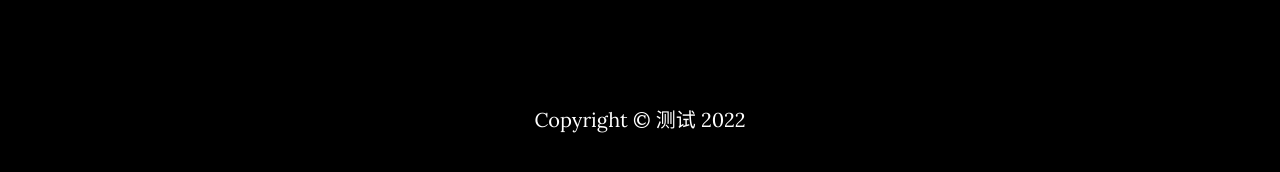
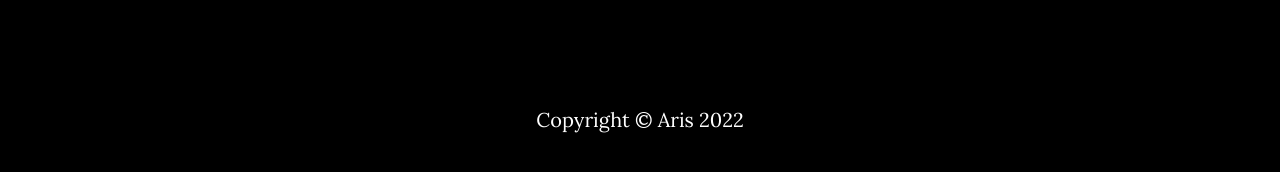
Before and after one commit to Aris-z/zyhacquaintance.github.io, a Jekyll site: the page built from index.html, in a window 1280 px wide and 900 px high, scrolled down 2532 px. Shown: the part 714-886 px from the top of the window. Built offline with Jekyll 4.4.1, drawn with Linux system fonts in a browser that asks for light colours.

Commit message:
Update _config.yml

```diff
--- a/_config.yml
+++ b/_config.yml
@@ -1,5 +1,5 @@
 # Site settings
-title: ArisZhang
+title: Aris Zhang
 email: 1461206118@qq.com
 url: https://zyhacquaintance.github.io
 description: "Coming from pkusz..."
@@ -10,7 +10,7 @@ color:
   links: '#219ab3'
 
 # Footer settings
-footer: 测试
+footer: Aris
 
 # Social networks usernames (many more available: google-plus, flickr, dribbble, pinterest, instagram, tumblr, linkedin, etc.)
 social:
```
